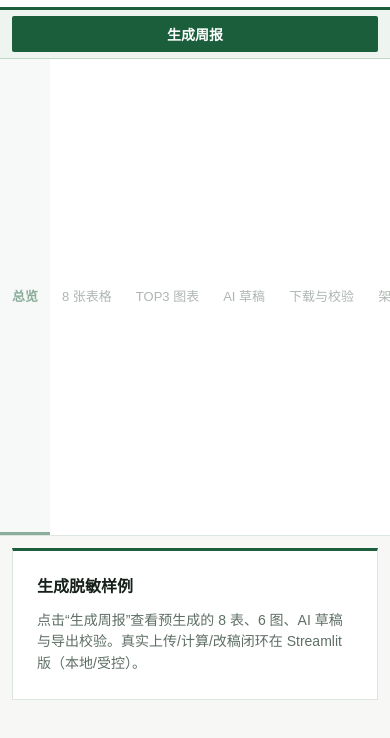
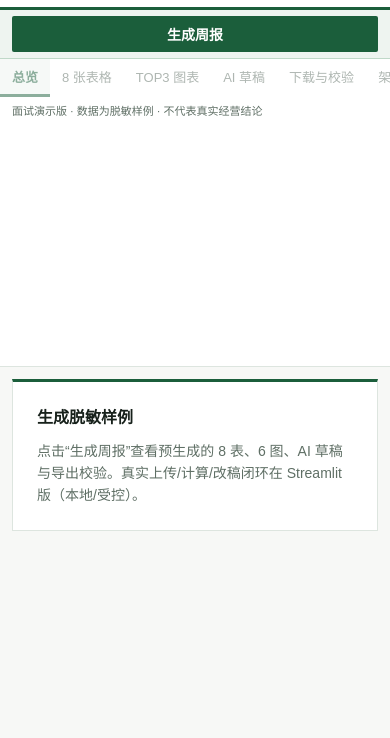
Before and after one commit to miaomiao041210/sks-ai-weekly-report, a plain HTML site: page index.html in a window 390 px wide. Shown: the part 36-774 px from the top of the page. Drawn offline with Linux system fonts and the light colour scheme.

Commit message:
Fix mobile rail: disclaimer visible below scrollable links (styles v10)

```diff
--- a/index.html
+++ b/index.html
@@ -6,7 +6,7 @@
   <meta http-equiv="Content-Security-Policy" content="default-src 'self'; img-src 'self' data:; style-src 'self'; script-src 'self'; connect-src 'self'; object-src 'none'; base-uri 'self'; form-action 'self'" />
   <title>三棵树美好生活部周报 · Demo</title>
   <link rel="icon" href="favicon.svg" type="image/svg+xml" />
-  <link rel="stylesheet" href="styles.css?v=9" />
+  <link rel="stylesheet" href="styles.css?v=10" />
   <script src="app.js?v=13" defer></script>
 </head>
 <body>
@@ -29,12 +29,14 @@
 
   <div class="layout">
     <nav class="rail" aria-label="报表视图">
+      <div class="rail-links">
         <button class="rail-link active" data-view="overview" type="button" aria-current="page">总览</button>
         <button class="rail-link" data-view="tables" type="button">8 张表格</button>
         <button class="rail-link" data-view="charts" type="button">TOP3 图表</button>
         <button class="rail-link" data-view="ai" type="button">AI 草稿</button>
         <button class="rail-link" data-view="download" type="button">下载与校验</button>
         <button class="rail-link" data-view="architecture" type="button">架构与证据</button>
+      </div>
       <p class="rail-note">面试演示版 · 数据为脱敏样例 · 不代表真实经营结论</p>
     </nav>
 
--- a/styles.css
+++ b/styles.css
@@ -178,10 +178,11 @@ caption { text-align: left; padding: 8px 12px; font-weight: 700; }
 
 @media (max-width: 900px) {
   .layout { grid-template-columns: minmax(0, 1fr); }
-  .rail { display: flex; flex-wrap: wrap; border-right: none; border-bottom: 1px solid var(--line); padding: 0; }
+  .rail { display: block; border-right: none; border-bottom: 1px solid var(--line); padding: 0; }
+  .rail-links { display: flex; flex-wrap: wrap; }
   .rail-link { width: auto; border-left: none; border-bottom: 3px solid transparent; }
   .rail-link.active { border-bottom-color: var(--pine); }
-  .rail-note { flex-basis: 100%; margin: 8px 16px; border-top: none; padding-top: 0; }
+  .rail-note { margin: 8px 16px; border-top: none; padding-top: 0; }
   .ledger { grid-template-columns: repeat(2, minmax(0, 1fr)); }
   .overview-columns { grid-template-columns: minmax(0, 1fr); }
   .thumb-grid { grid-template-columns: repeat(2, minmax(0, 1fr)); }
@@ -199,9 +200,9 @@ caption { text-align: left; padding: 8px 12px; font-weight: 700; }
   .date-block .value { font-size: 13px; }
   .impact-bar { padding: 6px 12px; }
   .impact-bar .btn-primary { width: 100%; padding: 8px; }
-  .rail { flex-wrap: nowrap; overflow-x: auto; -webkit-overflow-scrolling: touch; }
+  .rail-links { flex-wrap: nowrap; overflow-x: auto; -webkit-overflow-scrolling: touch; }
   .rail-link { white-space: nowrap; padding: 8px 12px; font-size: 13px; }
-  .rail-note { flex-basis: 100%; font-size: 11px; margin: 6px 12px; }
+  .rail-note { font-size: 11px; margin: 6px 12px; }
   main { padding: 12px; }
   .ledger > div { padding: 8px 10px; }
 }
```
Lines whose indentation alone changed are shown as unchanged.
